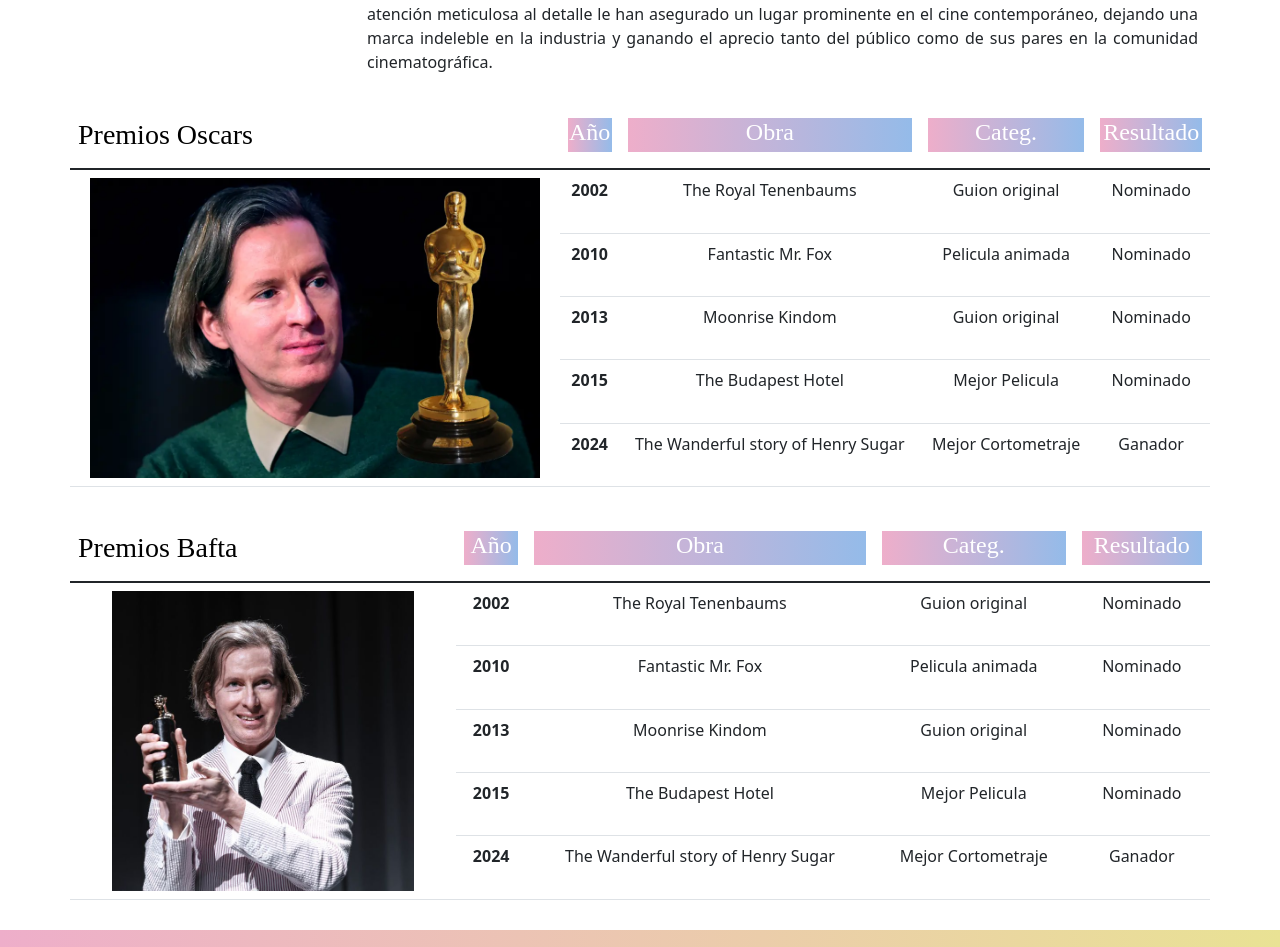
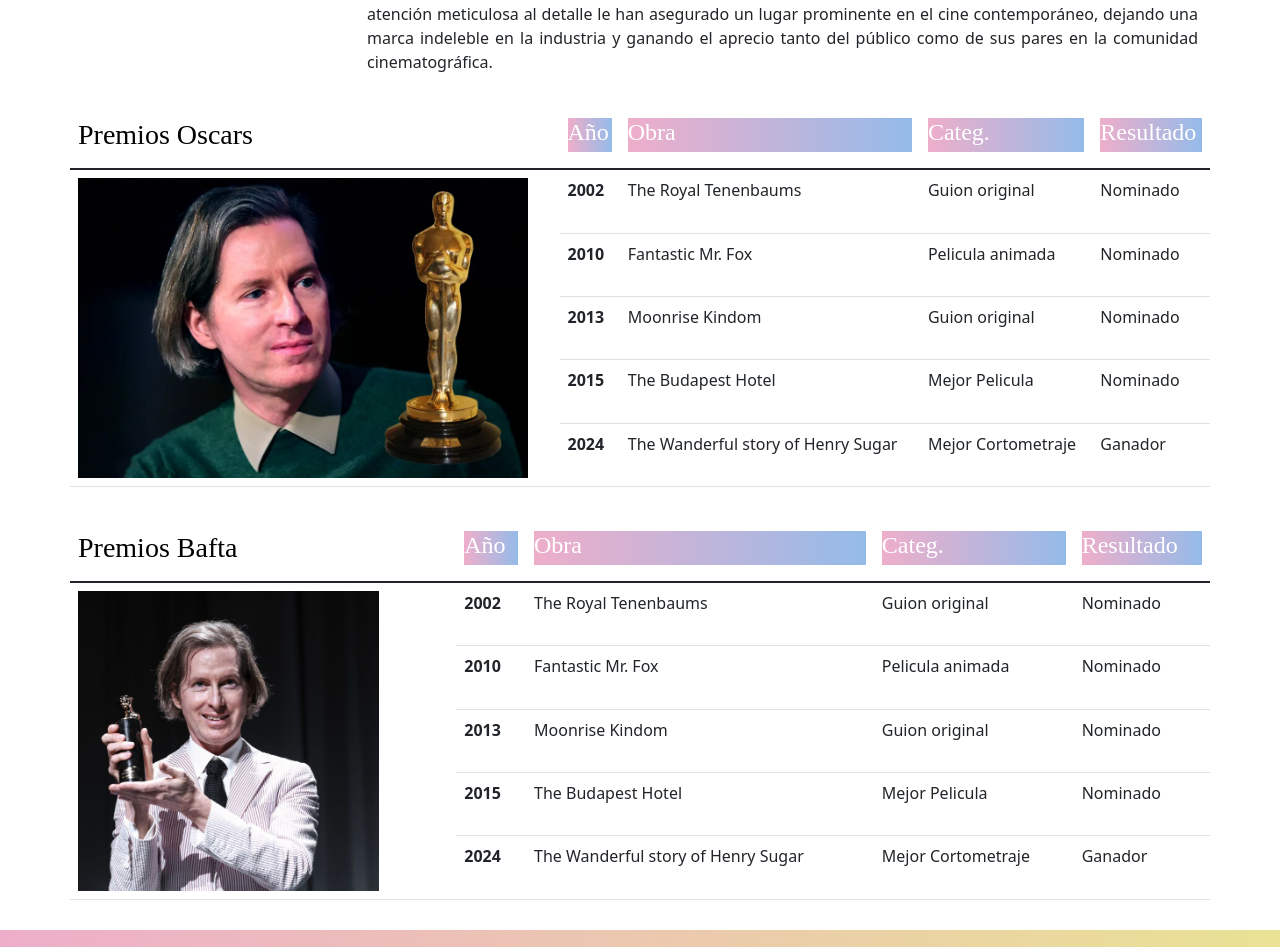
Before and after one commit to rgomezjara/wesandersonweb, a website: page Pages/premios.html in a window 1280 px wide. Shown: the part 604-1551 px from the top of the page. Drawn offline with nearby package versions, Linux system fonts and the light colour scheme.

Commit message:
tablas con img fluid

```diff
--- a/Pages/premios.html
+++ b/Pages/premios.html
@@ -70,7 +70,7 @@
 
       </section>
       <section>
-        <table class="table container text-center">
+        <table class="table container">
           <thead>
             <tr>
 
@@ -83,7 +83,7 @@
           </thead>
           <tbody>
             <tr>
-              <th rowspan="6"><img class="img-premios " src="../assets/wes-oscar.webp" alt="Wes Anderson y la estatuilla de los Oscars"></th>
+              <th rowspan="6"><img class="img-premios img-fluid " src="../assets/wes-oscar.webp" alt="Wes Anderson y la estatuilla de los Oscars"></th>
               <th scope="row">2002</th>
               <td>The Royal Tenenbaums</td>
               <td>Guion original</td>
@@ -119,7 +119,7 @@
   </section>
 
   <section>
-    <table class="table container text-center">
+    <table class="table container">
      <thead>
        <tr>
 
@@ -132,7 +132,7 @@
      </thead>
      <tbody>
        <tr>
-         <th rowspan="6"><img class="img-premios " src="../assets/premio1.jpg" alt="Wes Anderson recibiendo un premio"></th>
+         <th rowspan="6"><img class="img-premios img-fluid " src="../assets/premio1.jpg" alt="Wes Anderson recibiendo un premio"></th>
          <th scope="row">2002</th>
          <td>The Royal Tenenbaums</td>
          <td>Guion original</td>
--- a/scss/utilities/_media-queries.scss
+++ b/scss/utilities/_media-queries.scss
@@ -57,6 +57,8 @@
 
 }
 
+
+
 footer{
 
     margin-top: 30px;
```
Also changed, not shown: 1 other file.
